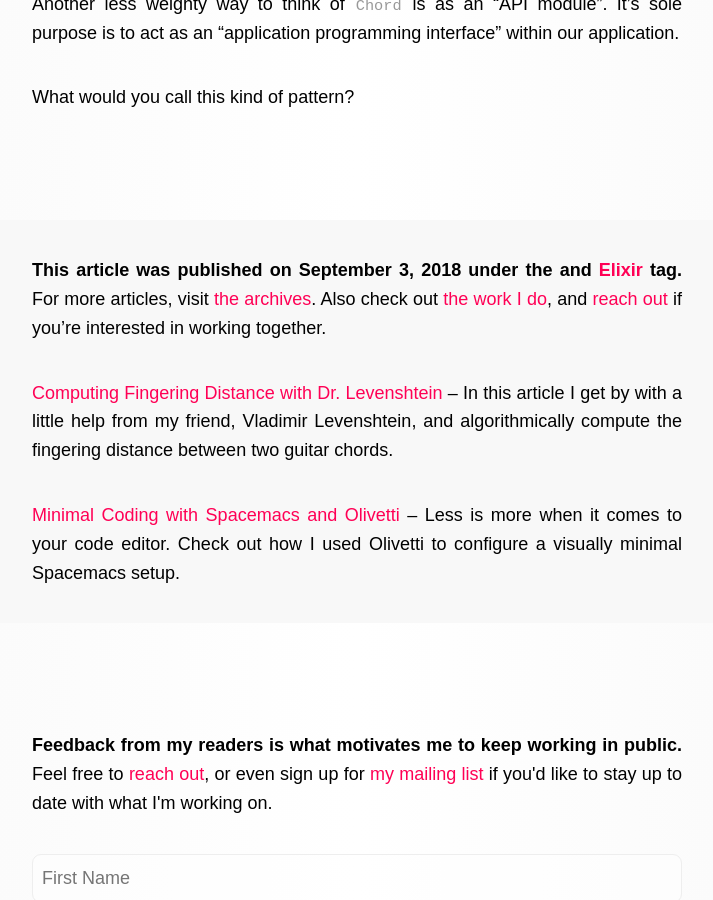
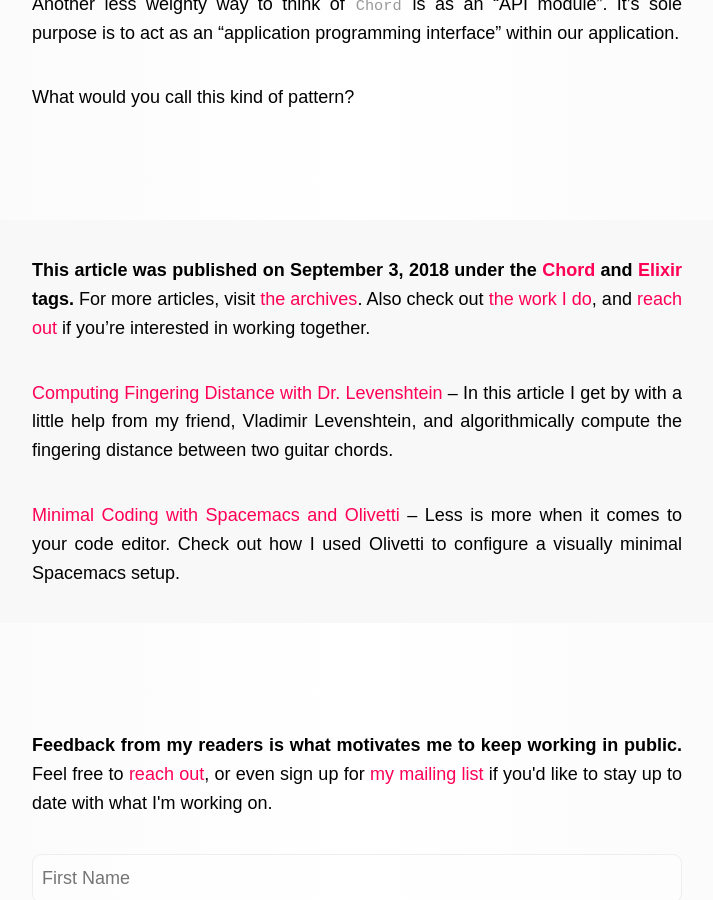
Before and after one commit to pcorey/pcorey.github.io, a Jekyll site: the page built from _posts/2018-09-03-using-facades-to-simplify-elixir-modules.markdown, in a window 1280 px wide and 900 px high, scrolled down 4136 px. Shown: the whole window, without its empty margins (283-996 px from the left). Built offline with Jekyll 4.4.1, drawn with Linux system fonts in a browser that asks for light colours; nearby versions of some CDN libraries; some web fonts are replaced; comment, search, counter and statistics services are not loaded.

Commit message:
Added chord tags

```diff
--- a/_posts/2018-07-30-voice-leading-with-elixir.markdown
+++ b/_posts/2018-07-30-voice-leading-with-elixir.markdown
@@ -4,7 +4,7 @@ title:  "Voice Leading with Elixir"
 excerpt: "Let's harness the power of Elixir to programatically generate optimal chord progressions and voice leading for guitar!"
 author: "Pete Corey"
 date:   2018-07-30
-tags: ["Elixir", "Music"]
+tags: ["Elixir", "Music", "Chord"]
 related: []
 ---
 
--- a/_posts/2018-08-13-algorithmically-fingering-guitar-chords-with-elixir.markdown
+++ b/_posts/2018-08-13-algorithmically-fingering-guitar-chords-with-elixir.markdown
@@ -4,7 +4,7 @@ title:  "Algorithmically Fingering Guitar Chords with Elixir"
 excerpt: "Let's use Elixir and a sieving algorithm to recursively generate all possible fingerings for a given guitar chord voicing."
 author: "Pete Corey"
 date:   2018-08-13
-tags: ["Elixir", "Music"]
+tags: ["Elixir", "Music", "Chord"]
 related: ["/blog/2018/07/30/voice-leading-with-elixir/"]
 image: "https://s3-us-west-1.amazonaws.com/www.east5th.co/img/algorithmically-fingering-guitar-chords-with-elixir/G-bad-voicing.png"
 ---
--- a/_posts/2018-08-27-computing-fingering-distance-with-dr-levenshtein.markdown
+++ b/_posts/2018-08-27-computing-fingering-distance-with-dr-levenshtein.markdown
@@ -4,7 +4,7 @@ title:  "Computing Fingering Distance with Dr. Levenshtein"
 excerpt: "In this article I get by with a little help from my friend, Vladimir Levenshtein, and algorithmically compute the fingering distance between two guitar chords."
 author: "Pete Corey"
 date:   2018-08-27
-tags: ["Elixir", "Music"]
+tags: ["Elixir", "Music", "Chord"]
 related: ["/blog/2018/07/30/voice-leading-with-elixir/", "/blog/2018/08/13/algorithmically-fingering-guitar-chords-with-elixir/"]
 image: "https://s3-us-west-1.amazonaws.com/www.east5th.co/img/computing-fingering-distance-with-dr-levenshtein/1.png"
 ---
--- a/_posts/2018-09-03-using-facades-to-simplify-elixir-modules.markdown
+++ b/_posts/2018-09-03-using-facades-to-simplify-elixir-modules.markdown
@@ -4,7 +4,7 @@ title:  "Using Facades to Simplify Elixir Modules"
 excerpt: "Let's use facades to separate our module's interface from our implementation, simplifying our overall application!"
 author: "Pete Corey"
 date:   2018-09-03
-tags: ["Elixir"]
+tags: ["Elixir", "Chord"]
 related: []
 ---
 
--- a/_posts/2018-10-08-rendering-ascii-chord-charts-with-react.markdown
+++ b/_posts/2018-10-08-rendering-ascii-chord-charts-with-react.markdown
@@ -4,7 +4,7 @@ title:  "Rendering ASCII Chord Charts with React"
 excerpt: "It's time to move our Chord project to the web. Let's use React to generate ASCII-based guitar chord charts."
 author: "Pete Corey"
 date:   2018-10-08
-tags: ["Javascript", "Music"]
+tags: ["Javascript", "Music", "Chord"]
 related: []
 image: "https://s3-us-west-1.amazonaws.com/www.east5th.co/img/rendering-ascii-chord-charts-with-react/chords.png"
 ---
--- a/_posts/2018-12-17-optional-notes-and-exact-pitches-in-chord.markdown
+++ b/_posts/2018-12-17-optional-notes-and-exact-pitches-in-chord.markdown
@@ -4,7 +4,7 @@ title:  "Optional Notes and Exact Pitches in Chord"
 excerpt: "My main goal with the Chord project is to model lead sheets. Let's move one step closer to that goal and add support for generating chords with optional notes and exact pitches."
 author: "Pete Corey"
 date:   2018-12-17
-tags: ["Elixir", "Music"]
+tags: ["Elixir", "Music", "Chord"]
 related: []
 ---
 
```
